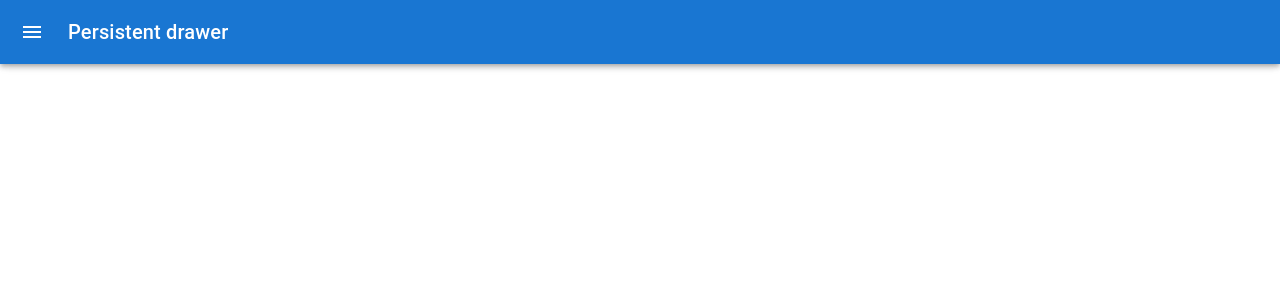
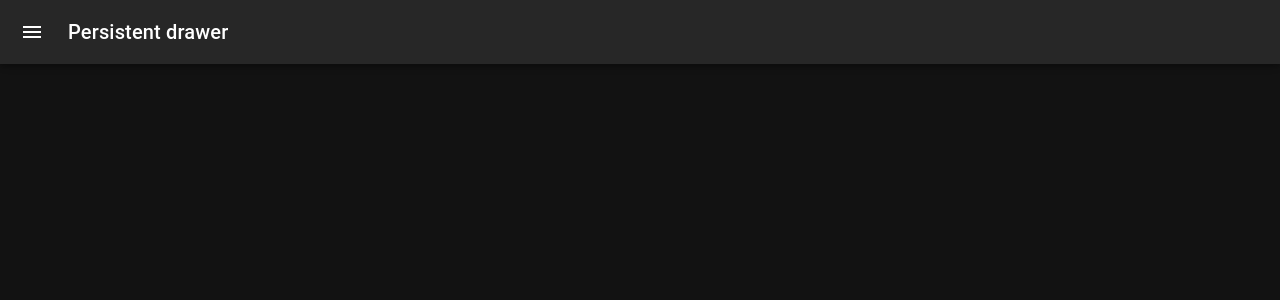
Before and after one commit to BossyLemon0/Practice, a React (Create React App) app in the folder client/: page /MainLayout in a window 1280 px wide. Shown: the top 300 px of the page. Built offline with nearby package versions, Linux system fonts and the light colour scheme.

Commit message:
This commit adds a dark theme to project and will be changed to be linked to a toggle.

```diff
--- a/client/src/App.js
+++ b/client/src/App.js
@@ -1,17 +1,48 @@
-import React from 'react'
+import React, { createContext, useContext } from 'react'
 import { BrowserRouter, Routes, Route } from 'react-router-dom'
+import { useTheme, ThemeProvider, createTheme } from '@mui/material/styles';
+import Box from '@mui/material/Box';
 import StartPage from './page/StartPage';
 import MainLayoutPage from './page/MainLayoutPage';
+import ColorModeButton from './components/ThemeToggleButton';
 
 
+// const ColorModeContext = createContext({ toggleColorMode: () => {} });
+const darkTheme = createTheme({
+  palette: {
+    mode: 'dark',
+  },
+});
+
 function App() {
+
+  // const theme = useTheme();
+  // const colorMode = React.useContext(ColorModeContext);
+
+
+
   return (
+
+    <ThemeProvider theme={darkTheme}>
+    <Box
+    sx ={{
+      display:'flex',
+      bgcolor: 'background.default',
+      color:'text.primary'
+    }}
+    >
+
     <BrowserRouter>
       <Routes>
         <Route path ="/" element = {StartPage()}/>
-        <Route exact path ="/MainLayout/*" element = {MainLayoutPage()}/>
+        <Route path ="/MainLayout/*" element = {MainLayoutPage()}/>
+
       </Routes>
     </BrowserRouter>
+    <ColorModeButton />
+    </Box>
+    </ThemeProvider>
+
   );
 }
 
--- /dev/null
+++ b/client/src/components/ThemeToggleButton.js
@@ -0,0 +1,12 @@
+import React from "react";
+import { Button } from "@mui/material";
+
+
+function ColorModeButton(){
+    return(
+        <Button>Toggle</Button>
+    );
+
+};
+
+export default ColorModeButton;
```
